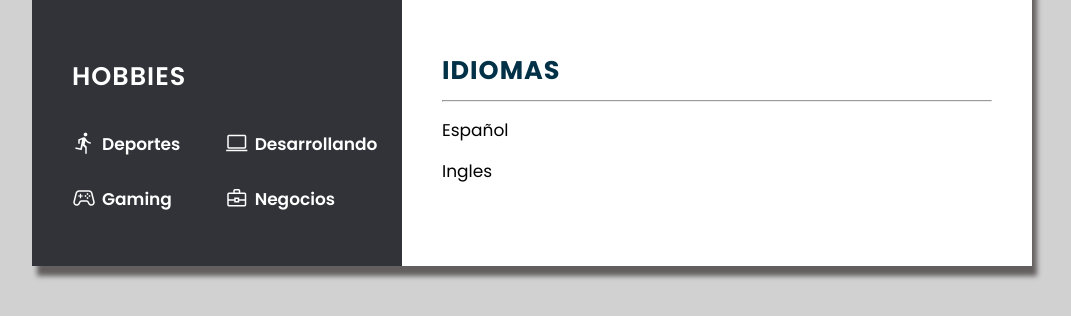
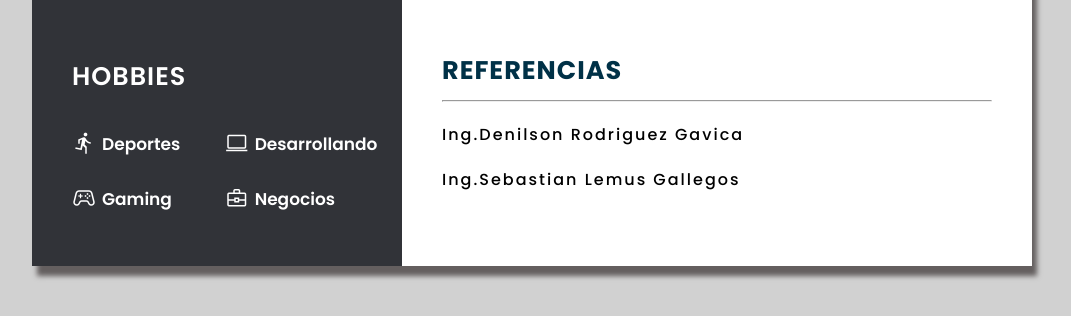
Before and after one commit to diegoostaiza/diegoostaiza.github.io, a plain HTML site: page index.html in a window 1280 px wide. Shown: the part 1163-1479 px from the top of the page, without its empty margins (108-1179 px from the left). Drawn offline with nearby package versions, Linux system fonts and the light colour scheme.

Commit message:
add:Curriculum site

```diff
--- a/css/index.css
+++ b/css/index.css
@@ -237,5 +237,8 @@ p {
 .about.idiomas .text {
   display: flex;
   flex-direction: column;
-  margin: 15px 0;
+  margin: 20px 0;
+  letter-spacing: 2px;
+  font-size: 16px;
+  font-weight: 500;
 }
--- a/index.html
+++ b/index.html
@@ -150,14 +150,14 @@
           </ul>
         </div>
         <div class="about idiomas">
-          <h2 class="title2">IDIOMAS</h2>
+          <h2 class="title2">Referencias</h2>
           <hr>
           <ul>
             <li>
-              <span class="text">Español</span>
+              <span class="text">Ing.Denilson Rodriguez Gavica</span>
             </li>
             <li>
-              <span class="text">Ingles</span>
+              <span class="text">Ing.Sebastian Lemus Gallegos</span>
             </li>
           </ul>
         </div>
```
